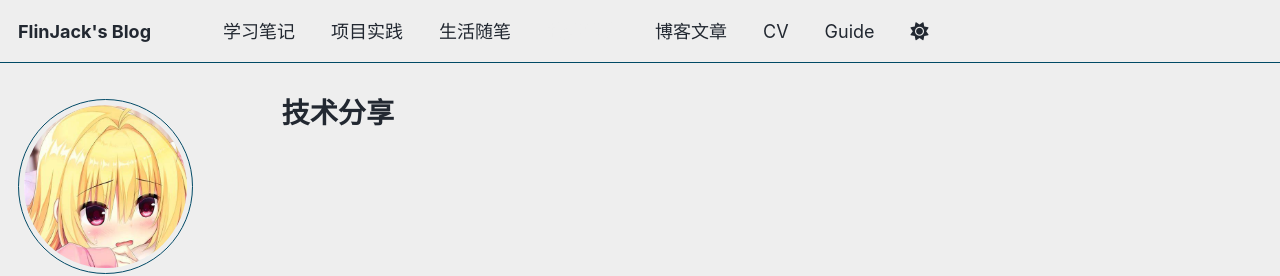
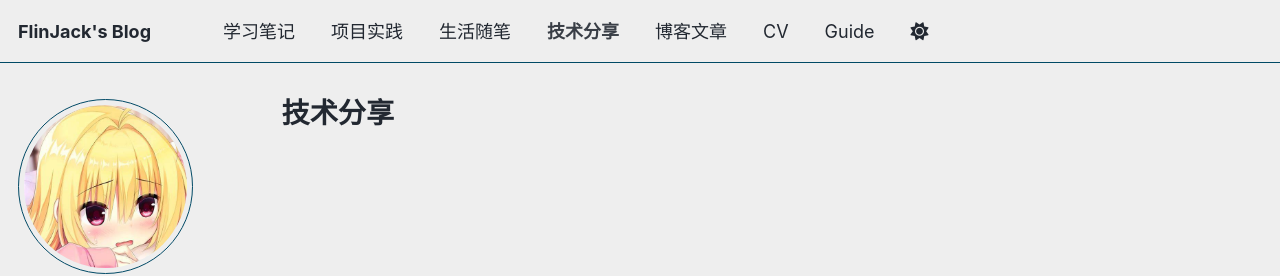
Before and after one commit to FlinJack/FlinJack.github.io, a Jekyll site: the page built from _pages/portfolio.html, in a window 1280 px wide. Shown: the top 276 px of the page. Built offline with Jekyll 4.4.1, drawn with Linux system fonts in a browser that asks for light colours; some web fonts are replaced; a script that is not in the unit is left out.

Commit message:
title same color

```diff
--- a/_sass/layout/_navigation.scss
+++ b/_sass/layout/_navigation.scss
@@ -127,7 +127,8 @@
      只需要确保 active 状态统一使用 color + bold
      ========================================================================== */
 
-  .active {
-    color: var(--global-masthead-link-color-hover) !important; // 改成 hover 的高亮色
-  font-weight: bold;
-  }
+     .greedy-nav .visible-links a.active,
+     .greedy-nav .visible-links a:active {
+       color: var(--global-masthead-link-color-hover) !important;
+       font-weight: bold !important;
+     }
```
